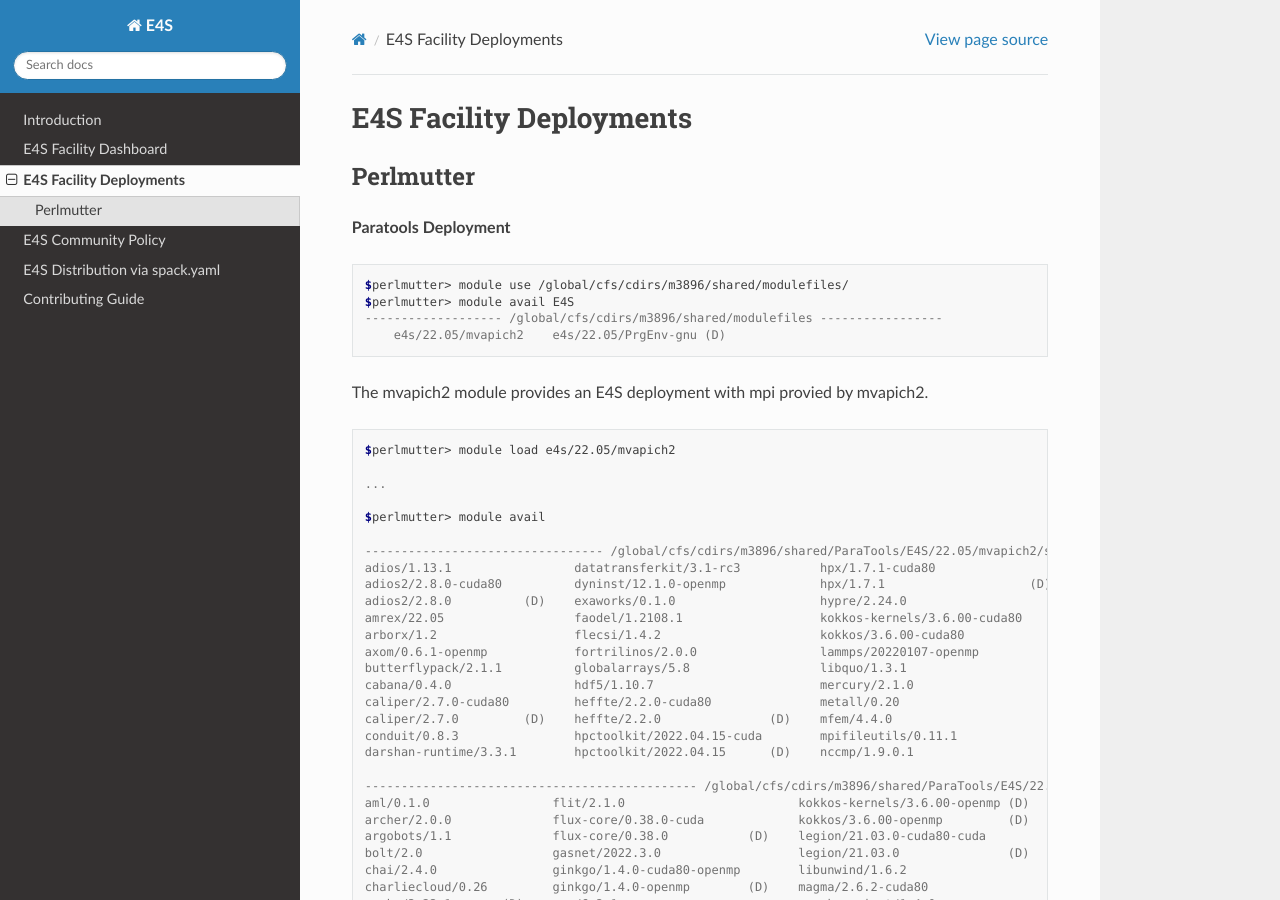
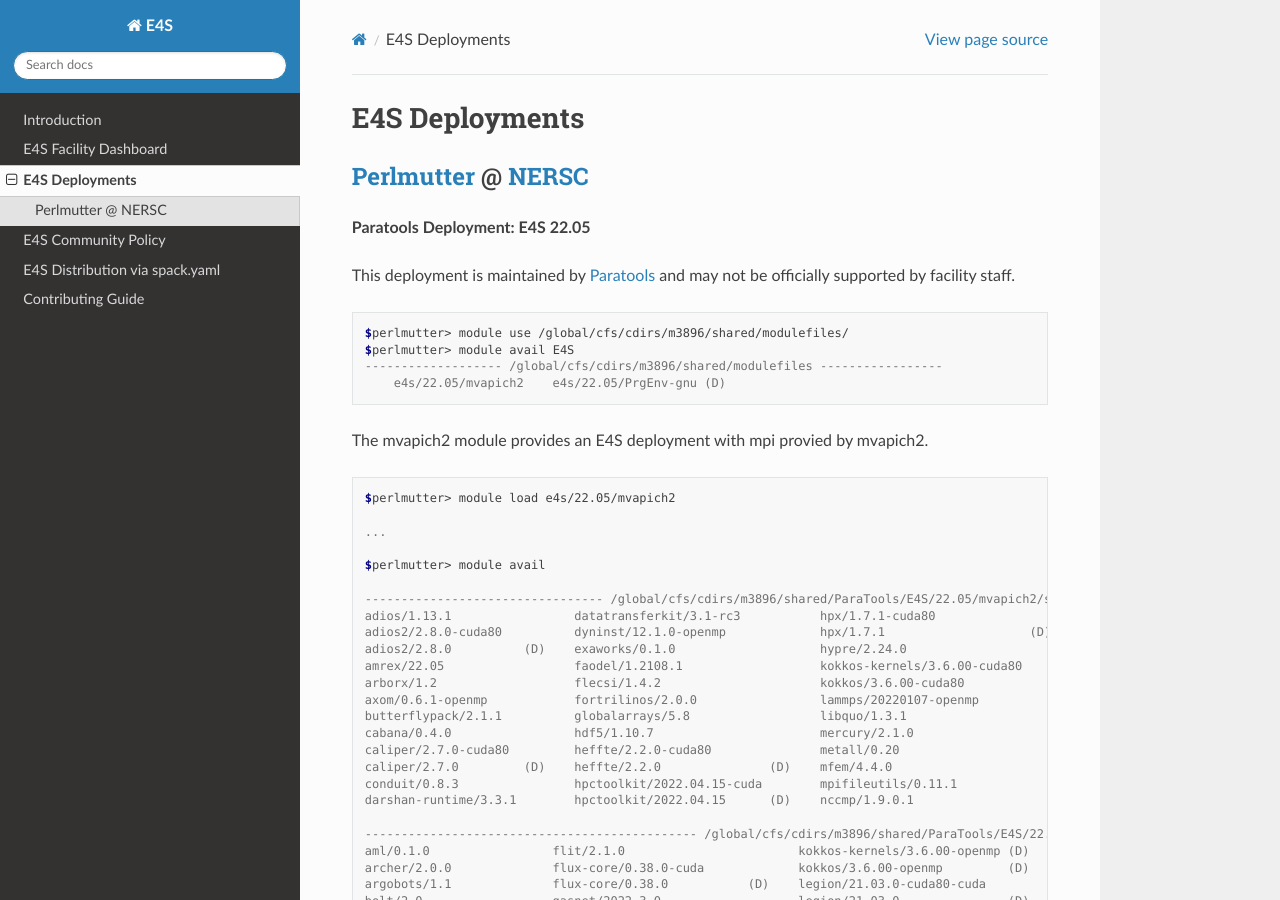
Before and after one commit to E4S-Project/e4s, a Sphinx documentation site: the page built from docs/deployment.rst, in a window 1280 px wide and 900 px high. Built offline with Sphinx 7.4.7 and the Read the Docs theme 2.0.0, drawn with Linux system fonts in a browser that asks for light colours.

Commit message:
Provide links for system/facility/paratools. Clarify deployment provider/support.

```diff
--- a/docs/deployment.rst
+++ b/docs/deployment.rst
@@ -1,10 +1,12 @@
-E4S Facility Deployments
-========================
+E4S Deployments
+===============
 
-Perlmutter
-----------
+`Perlmutter <https://www.nersc.gov/systems/perlmutter/>`_ @ `NERSC <https://www.nersc.gov/>`_
+-------------------------------------------------------------------------------------------
 
-**Paratools Deployment**
+**Paratools Deployment: E4S 22.05**
+
+This deployment is maintained by `Paratools <https://www.paratools.com/>`_ and may not be officially supported by facility staff.
 
 .. code-block:: console
 
```
